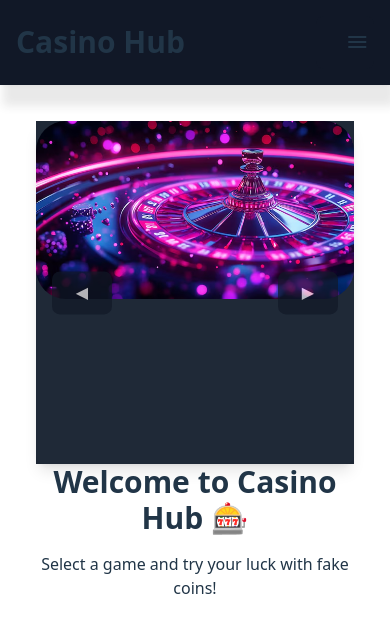
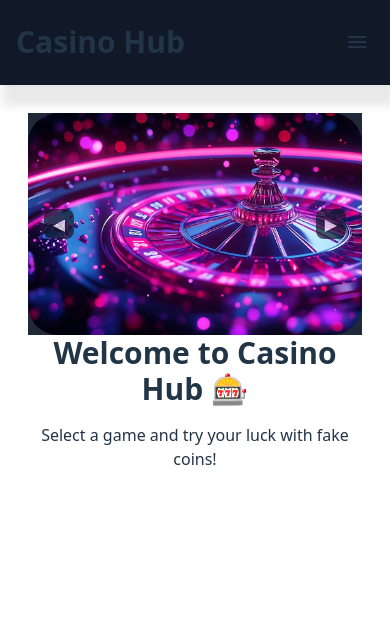
Before and after one commit to limonadia/casino-hub, a React (Vite) app in the folder frontend/: page / in a window 390 px wide. Shown: the top 632 px of the page. Built offline with nearby package versions, Linux system fonts and the light colour scheme.

Commit message:
Make gallery component responsive.

```diff
--- a/frontend/src/App.css
+++ b/frontend/src/App.css
@@ -52,7 +52,7 @@ html, body, #root {
 
 @media (max-width: 450px){
   .page{
-    padding: 1rem;
+    padding: 0.5rem;
   }
 }
 
--- a/frontend/src/components/Gallery/Gallery.css
+++ b/frontend/src/components/Gallery/Gallery.css
@@ -1,6 +1,6 @@
 img{
-    width: 100%;
-    height: 100%;
+    width: 100% !important;
+    height: 100% !important;
     object-fit: cover;
     border-radius: 30px;
 }
@@ -8,3 +8,55 @@ img{
 .absolute{
     width: 60px !important;
 }
+
+.image-div{
+    height: auto !important;
+    aspect-ratio: 3/2;
+}
+
+@media (min-width: 550px) and (max-width: 980px){
+    .image-div{
+        aspect-ratio: 4/2;
+    }
+}
+
+@media (min-width: 981px){
+    .image-div{
+        aspect-ratio: 3/1;
+    }
+}
+
+.carousel-next{
+    right: 1rem;
+}
+
+.carousel-previous{
+    left: 1rem;
+}
+
+.carousel-button {
+    position: absolute;
+    top: 50%;
+    transform: translateY(-50%);
+    background-color: #1f2937;
+    color: white;
+    opacity: 0.7;
+    transition: all 150ms cubic-bezier(0.4, 0, 0.2, 1);
+    display: flex;
+    width: 30px !important;
+    height: 30px !important;
+    padding: 5px;
+    border: none;
+    align-items: center;
+    justify-content: center;
+  }
+
+  .carousel-button:hover {
+    opacity: 1;
+  }
+
+  @media (min-width: 768px) {
+    .carousel-button {
+      display: none;
+    }
+  }
--- a/frontend/src/components/Gallery/Gallery.tsx
+++ b/frontend/src/components/Gallery/Gallery.tsx
@@ -7,9 +7,6 @@ import jackpot from "../../assets/jackpot.webp";
 import slot1 from "../../assets/slot1.webp";
 import slot2 from "../../assets/slots.png";
 import slot3 from "../../assets/slot3.png";
-
-
-
 
 interface CarouselProps {
   children?: ReactNode;
@@ -37,18 +34,20 @@ const Carousel: React.FC<CarouselProps> = ({ children }) => {
         ))}
       </div>
 
-      <button onClick={prevSlide} className="absolute top-1/2 left-4 -translate-y-1/2 bg-gray-800 text-white p-2 rounded-full opacity-70 hover:opacity-100 transition w-10">
+      <button onClick={prevSlide} className="absolute top-1/2 left-4 -translate-y-1/2 bg-gray-800 text-white opacity-70 p-2 hover:opacity-100 transition hidden md:block">
         &#9664;
       </button>
-      <button onClick={nextSlide} className="absolute top-1/2 right-4 -translate-y-1/2 bg-gray-800 text-white p-2 rounded-full opacity-70 hover:opacity-100 transition w-10">
+      <button onClick={nextSlide} className="absolute top-1/2 right-4 -translate-y-1/2 bg-gray-800 text-white opacity-70 p-2 hover:opacity-100 transition hidden md:block">
         &#9654;
       </button>
 
-      {/* <div className="absolute bottom-0 left-1/2 -translate-x-1/2 flex space-x-2">
-        {React.Children.map(children, (_, index) => (
-          <button key={index} onClick={() => setCurrentSlide(index)} className={`w-3 h-3 rounded-full ${index === currentSlide ? 'bg-pink-500' : 'bg-gray-400'}`}/>
-        ))}
-      </div> */}
+      <button onClick={prevSlide} className="carousel-previous carousel-button">
+        &#9664;
+      </button>
+      <button onClick={nextSlide} className="carousel-next carousel-button">
+        &#9654;
+      </button>
+
     </div>
   );
 };
@@ -63,11 +62,11 @@ function Gallery() {
     ]);
 
     return (
-        <div className="flex justify-center items-center bg-background-lighter w-full h-1/2">
-            <div className="w-full h-full shadow-lg rounded-lg overflow-hidden">
+        <div className="flex justify-center items-center bg-background-lighter w-full image-div">
+            <div className="w-full h-full  rounded-lg overflow-hidden">
                 <Carousel>
                     {images.map((image, index) => (
-                        <div key={index}>
+                        <div key={index} className="w-full h-full shadow-none" >
                             <img
                                 src={image.src}
                                 alt={image.alt}
--- a/frontend/src/pages/Home/Home.tsx
+++ b/frontend/src/pages/Home/Home.tsx
@@ -3,7 +3,7 @@ import Gallery from "../../components/Gallery/Gallery";
 function Home() {
     return (
         <>
-        <div className="p-6 text-center page h-full">
+        <div className="text-center page h-full">
             <Gallery />
             <h2 className="text-3xl font-bold mb-4">Welcome to Casino Hub 🎰</h2>
             <p>Select a game and try your luck with fake coins!</p>
```
Also changed, not shown: frontend/src/components/RedirectCard/RedirectCard.tsx (added).
